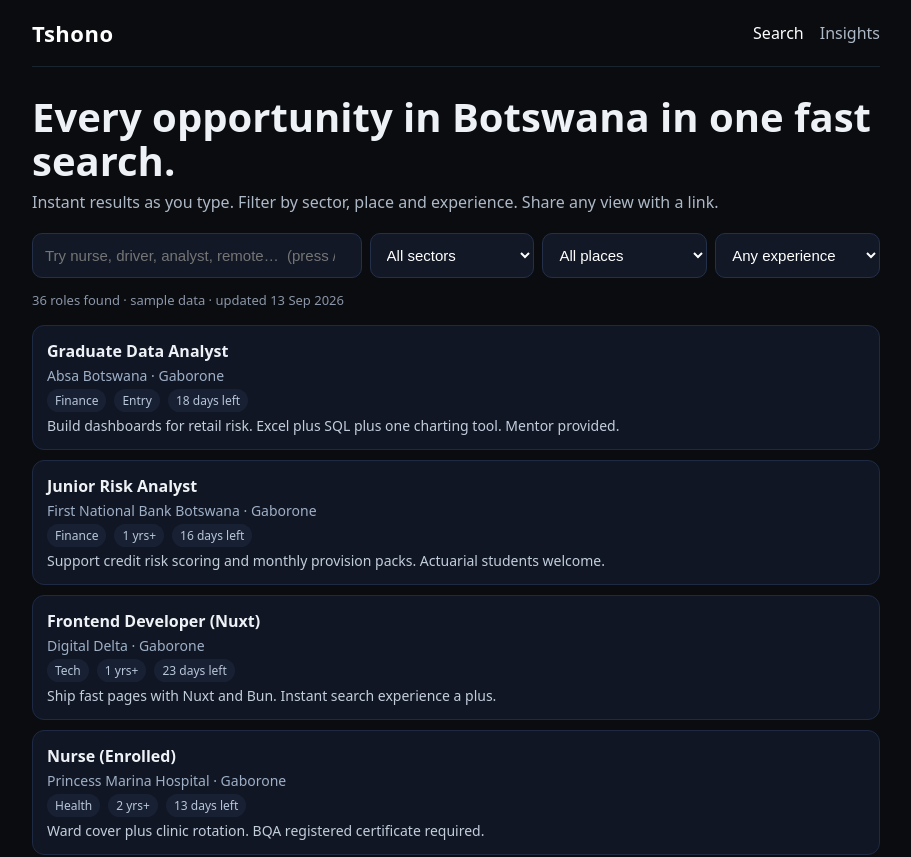
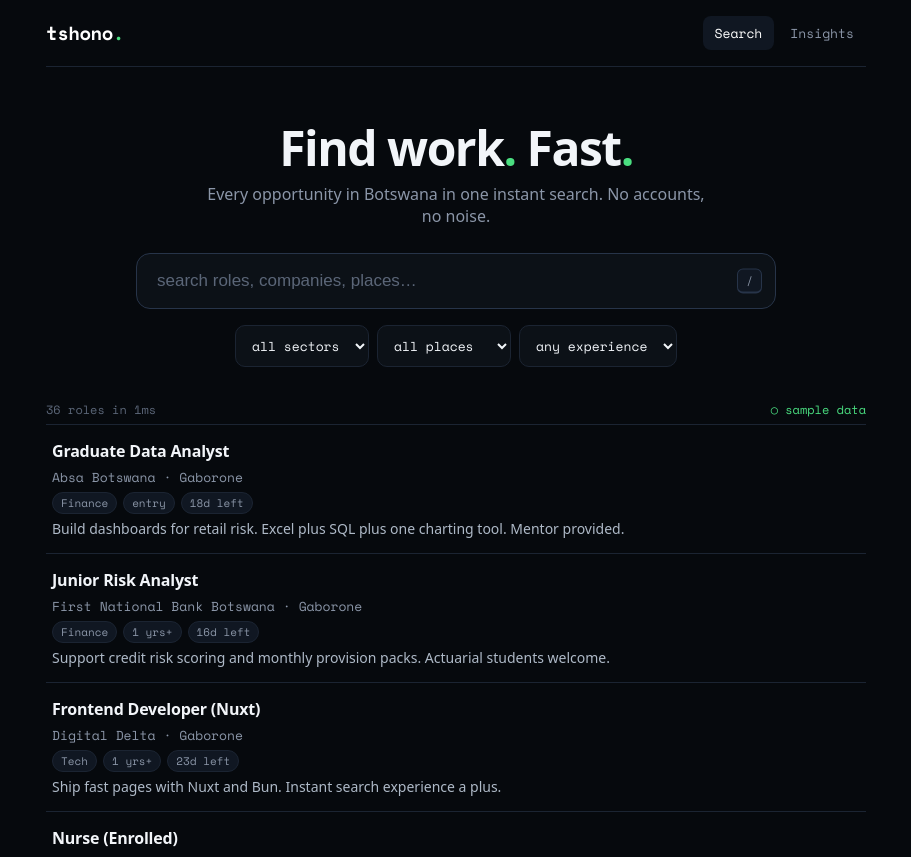
Before and after one commit to lubasinkal/tshono, a Nuxt app: page / in a window 1280 px wide. Shown: the top 857 px of the page, without its empty margins (184-1095 px from the left). Built offline with nearby package versions, Linux system fonts and the light colour scheme.

Commit message:
npmx style restyle: hero command bar, Space Mono system, ms stats, hairline rows

```diff
--- a/app/app.vue
+++ b/app/app.vue
@@ -1,7 +1,7 @@
 <template>
   <div class="shell">
     <header class="topbar">
-      <NuxtLink to="/" class="brand">Tshono</NuxtLink>
+      <NuxtLink to="/" class="brand">tshono<b>.</b></NuxtLink>
       <nav class="nav">
         <NuxtLink to="/">Search</NuxtLink>
         <NuxtLink to="/insights">Insights</NuxtLink>
@@ -11,7 +11,8 @@
       <NuxtPage />
     </main>
     <footer class="foot">
-      <span>Tshono. Every opportunity in Botswana in one fast search.</span>
+      <span>tshono. every opportunity in bw, one fast search.</span>
+      <span>built in gaborone</span>
     </footer>
   </div>
 </template>
--- a/app/assets/css/main.css
+++ b/app/assets/css/main.css
@@ -1,38 +1,156 @@
-:root { color-scheme: dark; }
+@font-face {
+  font-family: 'SpaceMono';
+  src: url('/fonts/SpaceMono-Regular.ttf') format('truetype');
+  font-weight: 400;
+  font-style: normal;
+  font-display: swap;
+}
+@font-face {
+  font-family: 'SpaceMono';
+  src: url('/fonts/SpaceMono-Italic.ttf') format('truetype');
+  font-weight: 400;
+  font-style: italic;
+  font-display: swap;
+}
+@font-face {
+  font-family: 'SpaceMono';
+  src: url('/fonts/SpaceMono-Bold.ttf') format('truetype');
+  font-weight: 700;
+  font-style: normal;
+  font-display: swap;
+}
+@font-face {
+  font-family: 'SpaceMono';
+  src: url('/fonts/SpaceMono-BoldItalic.ttf') format('truetype');
+  font-weight: 700;
+  font-style: italic;
+  font-display: swap;
+}
+
+:root {
+  color-scheme: dark;
+  --bg: #06090d;
+  --panel: #0c1117;
+  --panel2: #101722;
+  --line: #1b2432;
+  --line2: #273449;
+  --text: #f2f5f9;
+  --muted: #8b96a8;
+  --faint: #5b6678;
+  --accent: #4ade80;
+  --accent-dim: #1d3a2a;
+  --warn: #ffb4a8;
+  --mono: 'SpaceMono', ui-monospace, SFMono-Regular, Menlo, monospace;
+  --sans: ui-sans-serif, system-ui, 'Segoe UI', Roboto, sans-serif;
+  --radius: 14px;
+}
+
 * { box-sizing: border-box; }
-body { background: #0a0c10; color: #eef2f6; font-family: ui-sans-serif, system-ui, Segoe UI, Roboto, sans-serif; }
-a { color: #7dd3a8; }
-.shell { max-width: 880px; margin: 0 auto; padding: 0 16px 48px; }
-.topbar { display: flex; align-items: center; justify-content: space-between; padding: 18px 0; border-bottom: 1px solid #1c2330; }
-.brand { font-weight: 800; font-size: 22px; color: #fff; text-decoration: none; letter-spacing: 0.5px; }
-.nav { display: flex; gap: 16px; }
-.nav a { color: #aeb9c7; text-decoration: none; }
-.nav a.router-link-active { color: #fff; }
+body {
+  margin: 0;
+  background: var(--bg);
+  color: var(--text);
+  font-family: var(--sans);
+  -webkit-font-smoothing: antialiased;
+}
+a { color: var(--accent); }
+
+.shell { max-width: 860px; margin: 0 auto; padding: 0 20px 64px; min-height: 100vh; display: flex; flex-direction: column; }
+main { flex: 1; }
+
+.topbar {
+  display: flex; align-items: center; justify-content: space-between;
+  padding: 16px 0; border-bottom: 1px solid var(--line);
+}
+.brand { font-family: var(--mono); font-weight: 700; font-size: 19px; color: #fff; text-decoration: none; letter-spacing: -0.5px; }
+.brand b { color: var(--accent); }
+.nav { display: flex; gap: 4px; align-items: center; }
+.nav a {
+  color: var(--muted); text-decoration: none; font-family: var(--mono); font-size: 13px;
+  padding: 7px 12px; border-radius: 8px;
+}
+.nav a:hover { color: #fff; background: var(--panel2); }
+.nav a.router-link-active { color: #fff; background: var(--panel2); }
+
+.hero { text-align: center; padding: 56px 0 8px; }
+.hero h1 {
+  font-size: clamp(30px, 6vw, 48px); line-height: 1.05; margin: 0 0 10px;
+  letter-spacing: -1.5px; font-weight: 800;
+}
+.hero h1 .dot { color: var(--accent); }
+.hero p { color: var(--muted); margin: 0 auto 26px; max-width: 520px; font-size: 16px; }
+
+.cmdbar { position: relative; max-width: 640px; margin: 0 auto; }
+.cmdbar input {
+  width: 100%; background: var(--panel); border: 1px solid var(--line2); color: #fff;
+  border-radius: var(--radius); padding: 17px 92px 17px 20px; font-size: 17px; outline: none;
+  transition: border-color 0.15s, box-shadow 0.15s;
+}
+.cmdbar input::placeholder { color: var(--faint); }
+.cmdbar input:focus { border-color: var(--accent); box-shadow: 0 0 0 3px rgba(74, 222, 128, 0.15); }
+.cmdbar .kbd {
+  position: absolute; right: 14px; top: 50%; transform: translateY(-50%);
+  display: flex; gap: 4px;
+}
+
+kbd, .kbd span {
+  font-family: var(--mono); font-size: 11px; color: var(--muted);
+  background: var(--panel2); border: 1px solid var(--line2); border-bottom-width: 2px;
+  border-radius: 6px; padding: 3px 8px; white-space: nowrap;
+}
+
+.filters { display: flex; gap: 8px; justify-content: center; flex-wrap: wrap; margin: 16px 0 4px; }
+.filters select {
+  background: var(--panel); border: 1px solid var(--line); color: var(--text);
+  border-radius: 10px; padding: 9px 12px; font-size: 13px; font-family: var(--mono); outline: none;
+}
+.filters select:focus { border-color: var(--accent); }
+
+.stats {
+  font-family: var(--mono); font-size: 12px; color: var(--faint);
+  margin: 22px 0 6px; display: flex; justify-content: space-between; align-items: center;
+}
+.stats .live-dot { color: var(--accent); }
+
+.list { list-style: none; padding: 0; margin: 0; display: grid; }
+.card { border-bottom: 1px solid var(--line); }
+.card:first-child { border-top: 1px solid var(--line); }
+.cardlink {
+  display: grid; gap: 5px; padding: 15px 6px; text-decoration: none; color: inherit;
+  border-radius: 8px;
+}
+.cardlink:hover { background: var(--panel); }
+.cardlink:hover strong { color: var(--accent); }
+.cardlink strong { font-size: 16px; letter-spacing: -0.2px; }
+.co { color: var(--muted); font-size: 13px; font-family: var(--mono); }
+.tags { display: flex; gap: 6px; font-size: 11px; font-family: var(--mono); flex-wrap: wrap; }
+.tags em { font-style: normal; background: var(--panel2); border: 1px solid var(--line); padding: 2px 8px; border-radius: 20px; color: var(--muted); }
+.tags .hot { color: var(--warn); border-color: #4a2626; background: #221114; }
+.blurb { color: #aeb9c7; font-size: 14px; }
+.empty { color: var(--muted); text-align: center; padding: 32px 0; font-family: var(--mono); font-size: 13px; }
+
 .wrap { padding: 28px 0; }
-.title { font-size: clamp(26px, 5vw, 40px); line-height: 1.1; margin: 0 0 8px; }
-.sub { color: #aeb9c7; margin: 0 0 20px; }
-.bar { display: grid; grid-template-columns: 2fr 1fr 1fr 1fr; gap: 8px; }
-.bar input, .bar select { background: #121826; border: 1px solid #243049; color: #fff; border-radius: 10px; padding: 12px; font-size: 15px; }
-.meta { color: #8b96a8; font-size: 13px; }
-.list { list-style: none; padding: 0; display: grid; gap: 10px; }
-.card { background: #101623; border: 1px solid #1e2a44; border-radius: 12px; }
-.cardlink { display: grid; gap: 4px; padding: 14px; text-decoration: none; color: inherit; }
-.co { color: #9fb0c7; font-size: 14px; }
-.tags { display: flex; gap: 8px; font-size: 12px; }
-.tags em { font-style: normal; background: #182134; padding: 3px 8px; border-radius: 20px; color: #b9c6da; }
-.tags .hot { background: #3a1f1f; color: #ffb4a8; }
-.blurb { color: #c3cedd; font-size: 14px; }
-.empty { color: #9fb0c7; }
+.title { font-size: clamp(26px, 5vw, 38px); letter-spacing: -1px; margin: 0 0 8px; }
+.sub { color: var(--muted); margin: 0 0 20px; }
+.meta { color: var(--faint); font-size: 13px; font-family: var(--mono); }
+
 .grid { display: grid; grid-template-columns: repeat(4, 1fr); gap: 10px; margin: 18px 0; }
-.stat { background: #101623; border: 1px solid #1e2a44; border-radius: 12px; padding: 14px; display: grid; }
-.stat b { font-size: 26px; }
-.stat span { color: #8b96a8; font-size: 12px; }
-.row { display: grid; grid-template-columns: 140px 1fr 40px; gap: 10px; align-items: center; margin: 6px 0; }
-.rbar { background: #141c2e; border-radius: 8px; height: 10px; display: block; overflow: hidden; }
-.rbar i { display: block; height: 100%; background: #4ade80; }
-.foot { border-top: 1px solid #1c2330; padding-top: 16px; color: #8b96a8; font-size: 13px; }
+.stat { background: var(--panel); border: 1px solid var(--line); border-radius: 12px; padding: 14px; display: grid; }
+.stat b { font-size: 26px; font-family: var(--mono); }
+.stat span { color: var(--muted); font-size: 12px; }
+.row { display: grid; grid-template-columns: 140px 1fr 40px; gap: 10px; align-items: center; margin: 6px 0; font-family: var(--mono); font-size: 13px; }
+.rbar { background: var(--panel2); border-radius: 8px; height: 10px; display: block; overflow: hidden; }
+.rbar i { display: block; height: 100%; background: var(--accent); }
+
+.foot {
+  border-top: 1px solid var(--line); padding-top: 16px; color: var(--faint);
+  font-size: 12px; font-family: var(--mono); display: flex; justify-content: space-between; flex-wrap: wrap; gap: 8px;
+}
+
 @media (max-width: 720px) {
-  .bar { grid-template-columns: 1fr 1fr; }
+  .hero { padding: 36px 0 4px; }
   .grid { grid-template-columns: 1fr 1fr; }
   .row { grid-template-columns: 110px 1fr 32px; }
+  .cmdbar input { font-size: 16px; padding-right: 20px; }
+  .cmdbar .kbd { display: none; }
 }
--- a/app/pages/index.vue
+++ b/app/pages/index.vue
@@ -1,33 +1,42 @@
 <template>
-  <section class="wrap">
-    <h1 class="title">Every opportunity in Botswana in one fast search.</h1>
-    <p class="sub">Instant results as you type. Filter by sector, place and experience. Share any view with a link.</p>
-
-    <div class="bar">
+  <section>
+    <div class="hero">
+      <h1>Find work<span class="dot">.</span> Fast<span class="dot">.</span></h1>
+      <p>Every opportunity in Botswana in one instant search. No accounts, no noise.</p>
+      <div class="cmdbar">
         <input
           ref="box"
           v-model="query"
           type="search"
-        placeholder="Try nurse, driver, analyst, remote…  (press / to focus)"
+          placeholder="search roles, companies, places…"
           aria-label="Search jobs"
+          autocomplete="off"
+          spellcheck="false"
         />
+        <span class="kbd"><span>/</span></span>
+      </div>
+      <div class="filters">
         <select v-model="sector" aria-label="Sector">
-        <option value="">All sectors</option>
-        <option v-for="s in sectors" :key="s" :value="s">{{ s }}</option>
+          <option value="">all sectors</option>
+          <option v-for="s in sectors" :key="s" :value="s">{{ s.toLowerCase() }}</option>
         </select>
         <select v-model="location" aria-label="Location">
-        <option value="">All places</option>
-        <option v-for="l in locations" :key="l" :value="l">{{ l }}</option>
+          <option value="">all places</option>
+          <option v-for="l in locations" :key="l" :value="l">{{ l.toLowerCase() }}</option>
         </select>
         <select v-model="exp" aria-label="Experience">
-        <option value="">Any experience</option>
-        <option value="0">Entry (0 yrs)</option>
-        <option value="2">Up to 2 yrs</option>
-        <option value="5">Up to 5 yrs</option>
+          <option value="">any experience</option>
+          <option value="0">entry · 0 yrs</option>
+          <option value="2">up to 2 yrs</option>
+          <option value="5">up to 5 yrs</option>
         </select>
       </div>
+    </div>
 
-    <p class="meta">{{ results.length }} roles found · {{ live ? 'live index' : 'sample data' }} · updated 13 Sep 2026</p>
+    <p class="stats">
+      <span>{{ results.length }} roles{{ ms !== null ? ` in ${ms}ms` : '' }}</span>
+      <span class="live-dot">{{ live ? '● live index' : '○ sample data' }}</span>
+    </p>
 
     <ul class="list">
       <li v-for="j in results" :key="j.id" class="card">
@@ -36,14 +45,14 @@
           <span class="co">{{ j.company }} · {{ j.location }}</span>
           <span class="tags">
             <em>{{ j.sector }}</em>
-            <em>{{ j.minYears === 0 ? 'Entry' : j.minYears + ' yrs+' }}</em>
-            <em :class="{ hot: left(j) <= 7 }">{{ left(j) <= 0 ? 'Closed' : left(j) + ' days left' }}</em>
+            <em>{{ j.minYears === 0 ? 'entry' : j.minYears + ' yrs+' }}</em>
+            <em :class="{ hot: left(j) <= 7 }">{{ left(j) <= 0 ? 'closed' : left(j) + 'd left' }}</em>
           </span>
           <span class="blurb">{{ j.blurb }}</span>
         </NuxtLink>
       </li>
     </ul>
-    <p v-if="!results.length" class="empty">No roles match. Loosen a filter or try one word like nurse.</p>
+    <p v-if="!results.length" class="empty">no match. loosen a filter or try one word like nurse.</p>
   </section>
 </template>
 
@@ -64,10 +73,14 @@ const sectors = SECTORS
 const locations = LOCATIONS
 const live = isRemote()
 const remoteHits = ref<SampleJob[]>([])
+const ms = ref<number | null>(null)
 
-const localResults = computed(() =>
-  searchJobsLocal(query.value, sector.value, location.value, exp.value === '' ? null : Number(exp.value)),
-)
+const localResults = computed(() => {
+  const t0 = performance.now()
+  const r = searchJobsLocal(query.value, sector.value, location.value, exp.value === '' ? null : Number(exp.value))
+  if (!live) ms.value = Math.max(1, Math.round(performance.now() - t0))
+  return r
+})
 const results = computed(() => (live ? remoteHits.value : localResults.value))
 const left = (j: { closing: string }) => daysLeft(j.closing)
 
@@ -90,6 +103,7 @@ async function queueRemote() {
   if (!live) return
   if (t) clearTimeout(t)
   t = setTimeout(async () => {
+    const t0 = performance.now()
     try {
       remoteHits.value = await remoteSearch(
         query.value,
@@ -100,6 +114,7 @@ async function queueRemote() {
     } catch {
       remoteHits.value = []
     }
+    ms.value = Math.max(1, Math.round(performance.now() - t0))
   }, 160)
 }
 
@@ -113,5 +128,5 @@ onMounted(() => {
   })
 })
 
-useHead({ title: 'Tshono. Fast Botswana jobs search' })
+useHead({ title: 'tshono. fast botswana jobs search' })
 </script>
```
Lines whose indentation alone changed are shown as unchanged.
